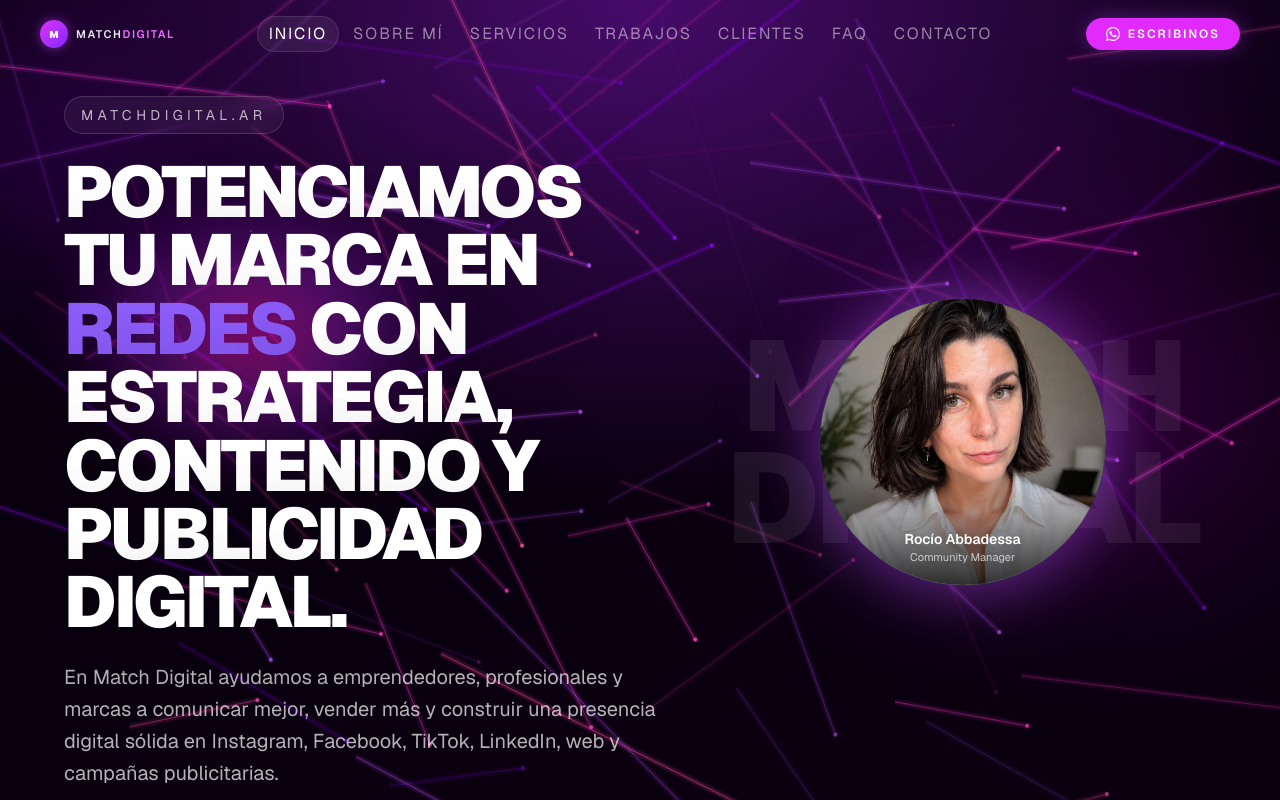
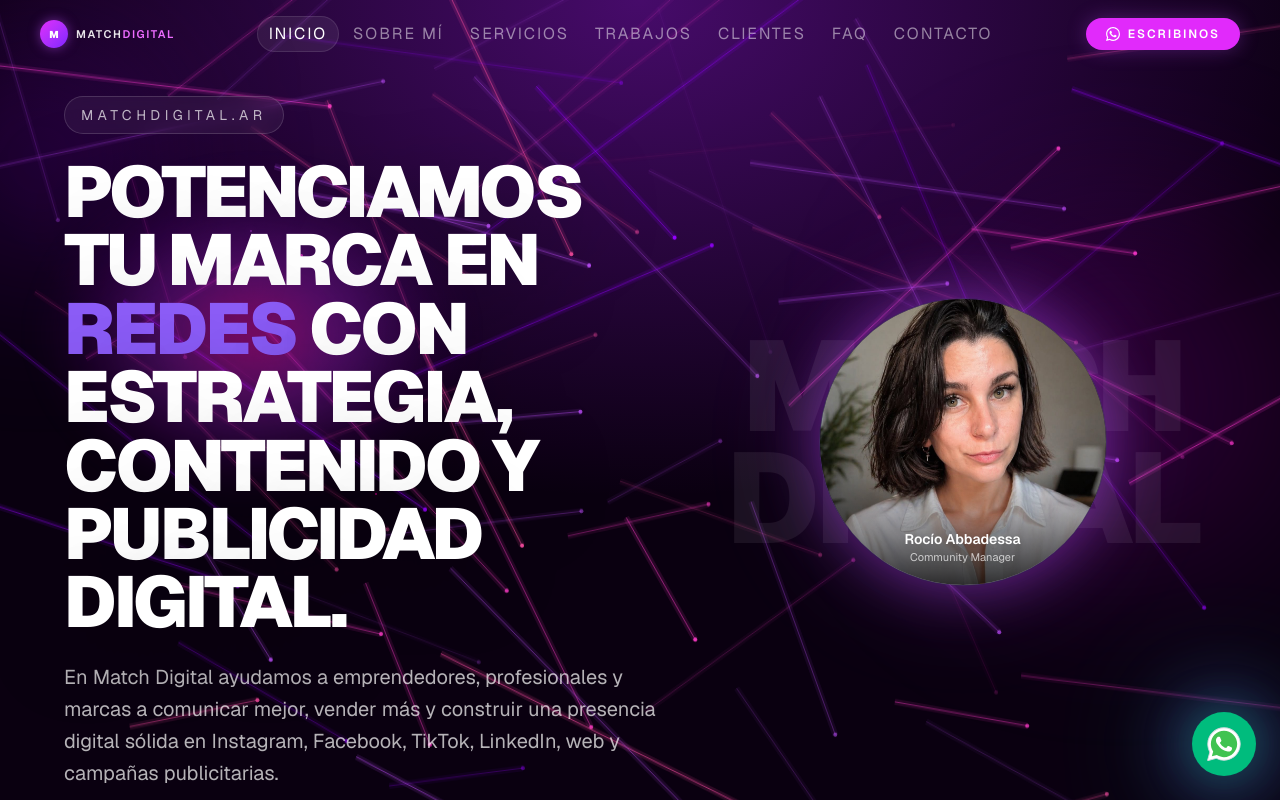
Before and after one commit to leanmaga/matchdigital.ar, a Next.js app: page / in a window 1280 px wide. Shown: the top 800 px of the page. Built offline with nearby package versions, Linux system fonts and the light colour scheme.

Commit message:
add wsp btn

```diff
--- a/src/app/page.js
+++ b/src/app/page.js
@@ -39,6 +39,52 @@
         <ContactSection />
       </section>
       <FooterSection />
+
+      <div className="fixed bottom-5 right-5 z-50 sm:bottom-6 sm:right-6">
+        <div className="pointer-events-none absolute inset-0 -m-8 rounded-full bg-emerald-500/45 blur-[54px] animate-pulse" />
+        <div className="pointer-events-none absolute inset-0 -m-5 rounded-full bg-violet-600/25 blur-[34px] [animation-delay:0.6s]" />
+        <a
+          href="https://api.whatsapp.com/send?phone=541158465329"
+          target="_blank"
+          rel="noopener noreferrer"
+          aria-label="Contactar por WhatsApp"
+          className="relative flex h-16 w-16 items-center justify-center rounded-full border border-emerald-500/30 bg-emerald-500 text-white shadow-[0_0_48px_rgba(16,185,129,0.45)] transition duration-200 hover:scale-105 hover:bg-emerald-600"
+        >
+          <svg
+            xmlns="http://www.w3.org/2000/svg"
+            x="0px"
+            y="0px"
+            width="100"
+            height="100"
+            viewBox="0 0 48 48"
+            className="h-10 w-10"
+            aria-hidden="true"
+          >
+            <path
+              fill="#fff"
+              d="M4.868,43.303l2.694-9.835C5.9,30.59,5.026,27.324,5.027,23.979C5.032,13.514,13.548,5,24.014,5c5.079,0.002,9.845,1.979,13.43,5.566c3.584,3.588,5.558,8.356,5.556,13.428c-0.004,10.465-8.522,18.98-18.986,18.98c-0.001,0,0,0,0,0h-0.008c-3.177-0.001-6.3-0.798-9.073-2.311L4.868,43.303z"
+            ></path>
+            <path
+              fill="#fff"
+              d="M4.868,43.803c-0.132,0-0.26-0.052-0.355-0.148c-0.125-0.127-0.174-0.312-0.127-0.483l2.639-9.636c-1.636-2.906-2.499-6.206-2.497-9.556C4.532,13.238,13.273,4.5,24.014,4.5c5.21,0.002,10.105,2.031,13.784,5.713c3.679,3.683,5.704,8.577,5.702,13.781c-0.004,10.741-8.746,19.48-19.486,19.48c-3.189-0.001-6.344-0.788-9.144-2.277l-9.875,2.589C4.953,43.798,4.911,43.803,4.868,43.803z"
+            ></path>
+            <path
+              fill="#cfd8dc"
+              d="M24.014,5c5.079,0.002,9.845,1.979,13.43,5.566c3.584,3.588,5.558,8.356,5.556,13.428c-0.004,10.465-8.522,18.98-18.986,18.98h-0.008c-3.177-0.001-6.3-0.798-9.073-2.311L4.868,43.303l2.694-9.835C5.9,30.59,5.026,27.324,5.027,23.979C5.032,13.514,13.548,5,24.014,5 M24.014,42.974C24.014,42.974,24.014,42.974,24.014,42.974C24.014,42.974,24.014,42.974,24.014,42.974 M24.014,42.974C24.014,42.974,24.014,42.974,24.014,42.974C24.014,42.974,24.014,42.974,24.014,42.974 M24.014,4C24.014,4,24.014,4,24.014,4C12.998,4,4.032,12.962,4.027,23.979c-0.001,3.367,0.849,6.685,2.461,9.622l-2.585,9.439c-0.094,0.345,0.002,0.713,0.254,0.967c0.19,0.192,0.447,0.297,0.711,0.297c0.085,0,0.17-0.011,0.254-0.033l9.687-2.54c2.828,1.468,5.998,2.243,9.197,2.244c11.024,0,19.99-8.963,19.995-19.98c0.002-5.339-2.075-10.359-5.848-14.135C34.378,6.083,29.357,4.002,24.014,4L24.014,4z"
+            ></path>
+            <path
+              fill="#40c351"
+              d="M35.176,12.832c-2.98-2.982-6.941-4.625-11.157-4.626c-8.704,0-15.783,7.076-15.787,15.774c-0.001,2.981,0.833,5.883,2.413,8.396l0.376,0.597l-1.595,5.821l5.973-1.566l0.577,0.342c2.422,1.438,5.2,2.198,8.032,2.199h0.006c8.698,0,15.777-7.077,15.78-15.776C39.795,19.778,38.156,15.814,35.176,12.832z"
+            ></path>
+            <path
+              fill="#fff"
+              fillRule="evenodd"
+              d="M19.268,16.045c-0.355-0.79-0.729-0.806-1.068-0.82c-0.277-0.012-0.593-0.011-0.909-0.011c-0.316,0-0.83,0.119-1.265,0.594c-0.435,0.475-1.661,1.622-1.661,3.956c0,2.334,1.7,4.59,1.937,4.906c0.237,0.316,3.282,5.259,8.104,7.161c4.007,1.58,4.823,1.266,5.693,1.187c0.87-0.079,2.807-1.147,3.202-2.255c0.395-1.108,0.395-2.057,0.277-2.255c-0.119-0.198-0.435-0.316-0.909-0.554s-2.807-1.385-3.242-1.543c-0.435-0.158-0.751-0.237-1.068,0.238c-0.316,0.474-1.225,1.543-1.502,1.859c-0.277,0.317-0.554,0.357-1.028,0.119c-0.474-0.238-2.002-0.738-3.815-2.354c-1.41-1.257-2.362-2.81-2.639-3.285c-0.277-0.474-0.03-0.731,0.208-0.968c0.213-0.213,0.474-0.554,0.712-0.831c0.237-0.277,0.316-0.475,0.474-0.791c0.158-0.317,0.079-0.594-0.04-0.831C20.612,19.329,19.69,16.983,19.268,16.045z"
+              clipRule="evenodd"
+            ></path>
+          </svg>
+        </a>
+      </div>
     </main>
   );
 }
--- a/src/components/FooterSection.js
+++ b/src/components/FooterSection.js
@@ -13,7 +13,8 @@
             marcas que quieren crecer con estrategia.
           </p>
         </div>
-        <div className="flex flex-wrap gap-4 items-center text-sm">
+        <div className="flex flex-col items-start gap-3 sm:items-end">
+          <div className="flex flex-wrap items-center gap-4 text-sm">
             <a
               href="https://www.instagram.com/matchdigital.ar/"
               target="_blank"
@@ -60,6 +61,15 @@
               WhatsApp
             </a>
           </div>
+          <a
+            href="https://patagoniascript.vercel.app"
+            target="_blank"
+            rel="noopener noreferrer"
+            className="text-[11px] uppercase tracking-[0.25em] text-white/35 transition hover:text-white/70"
+          >
+            Desarrollado por PatagoniaScript
+          </a>
+        </div>
       </div>
     </footer>
   );
```
Lines whose indentation alone changed are shown as unchanged.
